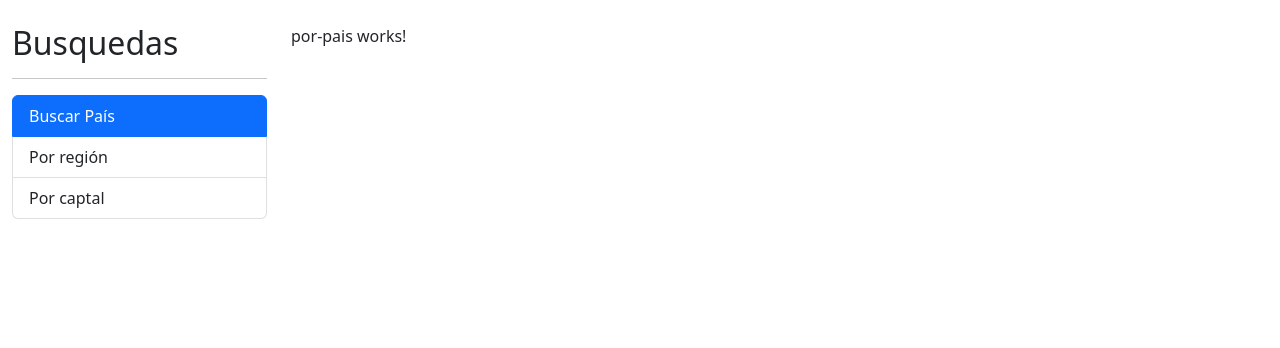
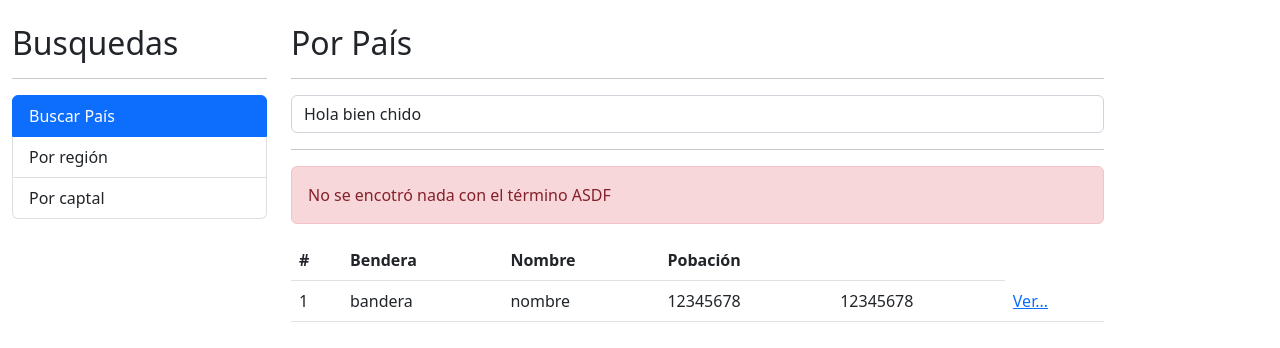
Before and after one commit to ezerecero/paisesAppZere, an Angular app: page / in a window 1280 px wide. Shown: the top 348 px of the page. Built offline with nearby package versions, Linux system fonts and the light colour scheme.

Commit message:
Clase 104 Componente buscar país

```diff
--- a/src/app/app.component.html
+++ b/src/app/app.component.html
@@ -1,27 +1,6 @@
 <div class="row container mt-4">
     <div class="col-3">
-        <h2>Busquedas</h2>
-        <hr>
-        <ul class="list-group">
-            <li routerLink=""
-                routerLinkActive="active"
-                [routerLinkActiveOptions]="{ exact: true }"
-                class="list-group-item">
-                Buscar País
-            </li>
-
-            <li routerLink="region"
-            routerLinkActive="active"
-                class="list-group-item">
-                Por región
-            </li>
-
-            <li routerLink="capital"
-                routerLinkActive="active"
-                class="list-group-item">
-                Por captal
-            </li>
-        </ul>
+        <app-sidebar></app-sidebar>
     </div>
 
     <div class="col">
--- a/src/app/pais/pages/por-pais/por-pais.component.html
+++ b/src/app/pais/pages/por-pais/por-pais.component.html
@@ -1 +1,48 @@
-<p>por-pais works!</p>
+<h2>Por País</h2>
+<hr>
+
+<div class="row">
+    <div class="col">
+        <form (ngSubmit)="buscar()" autocomplete="off">
+            <input type="test"
+                    name="termino"
+                    class="form-control"
+                    [(ngModel)]="termino"
+                    placeholder="Buscar país..."/>
+        </form>
+    </div>
+</div>
+
+<hr>
+<div class="alert alert-danger">
+    No se encotró nada con el término ASDF
+</div>
+
+<div class="row">
+    <div class="col">
+        <table class="table table-hover">
+            <thead>
+                <tr>
+                    <th> # </th>
+                    <th> Bendera </th>
+                    <th> Nombre </th>
+                    <th> Pobación </th>
+                    <th></th>
+                </tr>
+            </thead>
+            <tbody>
+                <tr>
+                    <td>1</td>
+                    <td>bandera</td>
+                    <td>nombre</td>
+                    <td>12345678</td>
+                    <td>12345678</td>
+                    <td>
+                        <a href="/pais/cri">Ver...</a>
+                    </td>
+                </tr>
+
+            </tbody>
+        </table>
+    </div>
+</div>
--- a/src/app/pais/pages/por-pais/por-pais.component.ts
+++ b/src/app/pais/pages/por-pais/por-pais.component.ts
@@ -1,4 +1,4 @@
-import { Component, OnInit } from '@angular/core';
+import { Component } from '@angular/core';
 
 @Component({
   selector: 'app-por-pais',
@@ -6,11 +6,14 @@
   styles: [
   ]
 })
-export class PorPaisComponent implements OnInit {
+export class PorPaisComponent {
+
+  termino: string = 'Hola bien chido';
 
   constructor() { }
 
-  ngOnInit(): void {
+  buscar() {
+    console.log(this.termino)
   }
 
 }
--- a/src/app/pais/pais.module.ts
+++ b/src/app/pais/pais.module.ts
@@ -1,5 +1,6 @@
 import { NgModule } from '@angular/core';
 import { CommonModule } from '@angular/common';
+import { FormsModule } from '@angular/forms';
 import { PorCapitalComponent } from './pages/por-capital/por-capital.component';
 import { PorPaisComponent } from './pages/por-pais/por-pais.component';
 import { PorRegionComponent } from './pages/por-region/por-region.component';
@@ -21,7 +22,8 @@
     VerPaisComponent
   ],
   imports: [
-    CommonModule
+    CommonModule,
+    FormsModule
   ]
 })
 export class PaisModule { }
--- a/src/app/shared/shared.module.ts
+++ b/src/app/shared/shared.module.ts
@@ -1,6 +1,7 @@
 import { NgModule } from '@angular/core';
 import { CommonModule } from '@angular/common';
 import { SidebarComponent } from './sidebar/sidebar.component';
+import { RouterModule } from '@angular/router';
 
 
 
@@ -12,7 +13,8 @@
     SidebarComponent
   ],
   imports: [
-    CommonModule
+    CommonModule,
+    RouterModule
   ]
 })
 export class SharedModule { }
--- a/src/app/shared/sidebar/sidebar.component.html
+++ b/src/app/shared/sidebar/sidebar.component.html
@@ -1 +1,22 @@
-<p>sidebar works!</p>
+<h2>Busquedas</h2>
+<hr>
+<ul class="list-group">
+    <li routerLink=""
+        routerLinkActive="active"
+        [routerLinkActiveOptions]="{ exact: true }"
+        class="list-group-item">
+        Buscar País
+    </li>
+
+    <li routerLink="region"
+    routerLinkActive="active"
+        class="list-group-item">
+        Por región
+    </li>
+
+    <li routerLink="capital"
+        routerLinkActive="active"
+        class="list-group-item">
+        Por captal
+    </li>
+</ul>
--- a/src/app/shared/sidebar/sidebar.component.ts
+++ b/src/app/shared/sidebar/sidebar.component.ts
@@ -4,6 +4,11 @@
   selector: 'app-sidebar',
   templateUrl: './sidebar.component.html',
   styles: [
+    `
+    li{
+      cursor: pointer;
+    }
+    `
   ]
 })
 export class SidebarComponent implements OnInit {
@@ -12,5 +17,4 @@
 
   ngOnInit(): void {
   }
-
 }
```
